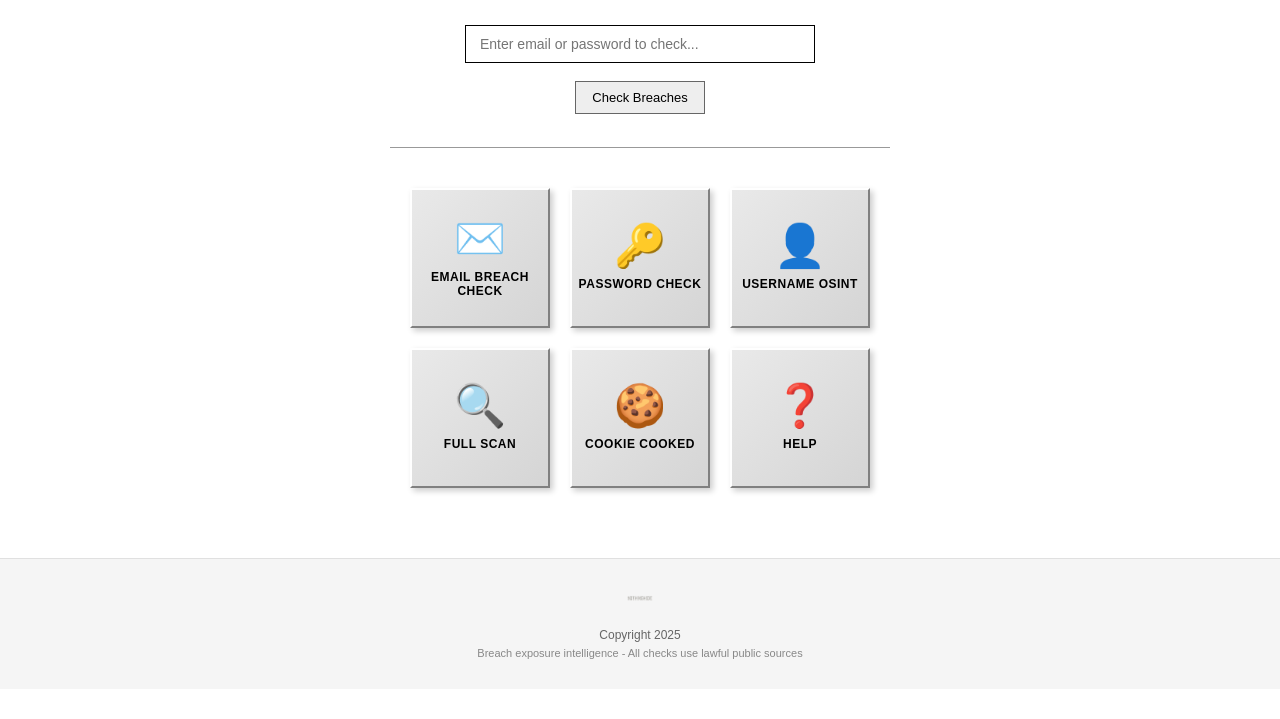
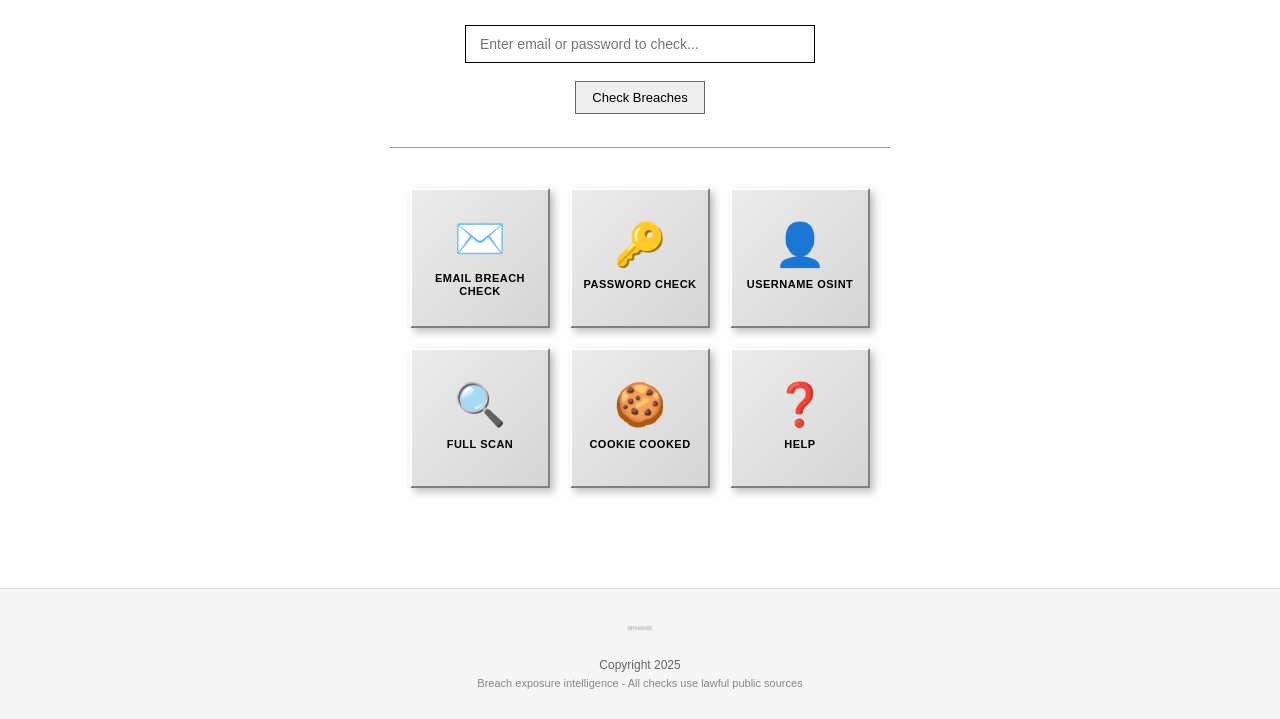
Before and after one commit to Dhuruvdev/nothinghide, a FastAPI app: page / in a window 1280 px wide. Shown: the part 255-974 px from the top of the page. Before the commit the page ends 914 px from the top, so only its background shows below. Run offline with FastAPI, Linux system fonts and the light colour scheme.

Commit message:
Lock UI styles to ensure consistent app grid and 3D button rendering
Implement inline CSS in base.html with new `*-fixed` classes to hard-lock the app grid layout and 3D button styles, preventing interference from external CSS or caching issues.

Replit-Commit-Author: Agent
Replit-Commit-Session-Id: 8bd0c9ee-fd84-4522-b576-c3287a2d0b17
Replit-Commit-Checkpoint-Type: full_checkpoint
Replit-Commit-Event-Id: 687a96a2-d751-4656-a850-eaf77f5a9661
Replit-Commit-Screenshot-Url: https://storage.googleapis.com/screenshot-production-us-central1/14fea494-a03a-442b-b109-3a1f20dffbe5/8bd0c9ee-fd84-4522-b576-c3287a2d0b17/FHi2JJF
Replit-Helium-Checkpoint-Created: true

```diff
--- a/nothinghide/web/templates/base.html
+++ b/nothinghide/web/templates/base.html
@@ -134,6 +134,99 @@
         }
     }
     </script>
+    <style>
+        /* HARD-LOCKED APP GRID SYSTEM - INLINE TO PREVENT CSS CACHE ISSUES */
+        .app-grid-fixed {
+            display: flex !important;
+            flex-wrap: wrap !important;
+            justify-content: center !important;
+            gap: 20px !important;
+            margin: 30px auto !important;
+            padding: 10px !important;
+            max-width: 600px !important;
+        }
+
+        .app-button-fixed {
+            display: flex !important;
+            flex-direction: column !important;
+            align-items: center !important;
+            justify-content: center !important;
+            width: 140px !important;
+            height: 140px !important;
+            background-color: #E0E0E0 !important;
+            border-top: 2px solid #FFFFFF !important;
+            border-left: 2px solid #FFFFFF !important;
+            border-bottom: 2px solid #808080 !important;
+            border-right: 2px solid #808080 !important;
+            box-shadow: 4px 4px 8px rgba(0,0,0,0.25) !important;
+            text-decoration: none !important;
+            color: #000000 !important;
+            font-weight: bold !important;
+            text-align: center !important;
+            background-image: linear-gradient(135deg, rgba(255,255,255,0.4) 0%, rgba(0,0,0,0.05) 100%) !important;
+            box-sizing: border-box !important;
+            margin: 0 !important;
+        }
+
+        .app-button-fixed:active {
+            border-top: 2px solid #808080 !important;
+            border-left: 2px solid #808080 !important;
+            border-bottom: 2px solid #FFFFFF !important;
+            border-right: 2px solid #FFFFFF !important;
+            box-shadow: inset 3px 3px 6px rgba(0,0,0,0.35) !important;
+            transform: translate(1px, 1px) !important;
+        }
+
+        .app-icon-fixed {
+            font-size: 42px !important;
+            margin-bottom: 12px !important;
+            display: block !important;
+            line-height: 1 !important;
+            color: #000000 !important;
+            text-decoration: none !important;
+        }
+
+        .app-label-fixed {
+            font-size: 11px !important;
+            text-transform: uppercase !important;
+            letter-spacing: 0.5px !important;
+            display: block !important;
+            margin: 0 !important;
+            padding: 0 5px !important;
+            color: #000000 !important;
+            text-decoration: none !important;
+            line-height: 1.2 !important;
+        }
+
+        @media screen and (max-width: 768px) {
+            .app-grid-fixed {
+                display: grid !important;
+                grid-template-columns: repeat(2, 1fr) !important;
+                gap: 15px !important;
+                max-width: 100% !important;
+            }
+            .app-button-fixed {
+                width: 100% !important;
+                height: 140px !important;
+            }
+        }
+
+        @media screen and (max-width: 350px) {
+            .app-grid-fixed {
+                grid-template-columns: 1fr !important;
+            }
+        }
+
+        /* KILL LEGACY LISTS FORCED */
+        .menu-list, ul.menu-list, .menu-list li {
+            display: none !important;
+            height: 0 !important;
+            overflow: hidden !important;
+            visibility: hidden !important;
+            padding: 0 !important;
+            margin: 0 !important;
+        }
+    </style>
 </head>
 <body>
     <div id="loading-overlay" class="loading-overlay" style="display: none;">
--- a/nothinghide/web/templates/index.html
+++ b/nothinghide/web/templates/index.html
@@ -21,30 +21,30 @@
 
     <hr class="divider">
 
-    <div class="app-grid">
-        <a href="/email" class="app-button">
-            <span class="app-icon">✉️</span>
-            <span class="app-label">Email Breach Check</span>
+    <div class="app-grid-fixed">
+        <a href="/email" class="app-button-fixed">
+            <span class="app-icon-fixed">✉️</span>
+            <span class="app-label-fixed">Email Breach Check</span>
         </a>
-        <a href="/password" class="app-button">
-            <span class="app-icon">🔑</span>
-            <span class="app-label">Password Check</span>
+        <a href="/password" class="app-button-fixed">
+            <span class="app-icon-fixed">🔑</span>
+            <span class="app-label-fixed">Password Check</span>
         </a>
-        <a href="/username" class="app-button">
-            <span class="app-icon">👤</span>
-            <span class="app-label">Username OSINT</span>
+        <a href="/username" class="app-button-fixed">
+            <span class="app-icon-fixed">👤</span>
+            <span class="app-label-fixed">Username OSINT</span>
         </a>
-        <a href="/fullscan" class="app-button">
-            <span class="app-icon">🔍</span>
-            <span class="app-label">Full Scan</span>
+        <a href="/fullscan" class="app-button-fixed">
+            <span class="app-icon-fixed">🔍</span>
+            <span class="app-label-fixed">Full Scan</span>
         </a>
-        <a href="/cooked" class="app-button">
-            <span class="app-icon">🍪</span>
-            <span class="app-label">Cookie Cooked</span>
+        <a href="/cooked" class="app-button-fixed">
+            <span class="app-icon-fixed">🍪</span>
+            <span class="app-label-fixed">Cookie Cooked</span>
         </a>
-        <a href="/help" class="app-button">
-            <span class="app-icon">❓</span>
-            <span class="app-label">Help</span>
+        <a href="/help" class="app-button-fixed">
+            <span class="app-icon-fixed">❓</span>
+            <span class="app-label-fixed">Help</span>
         </a>
     </div>
 </div>
```
